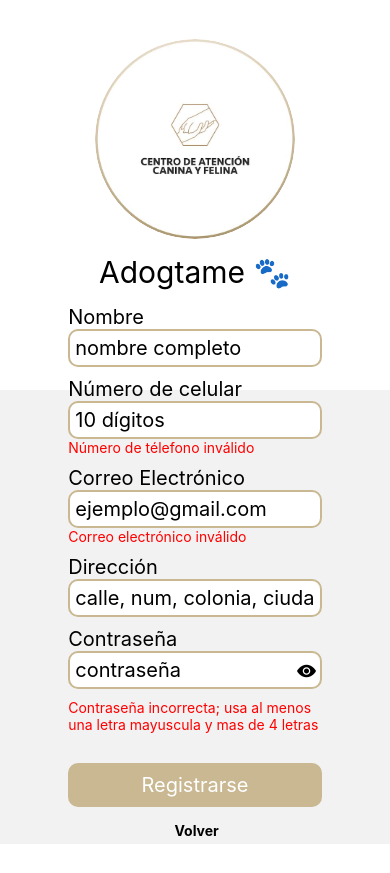
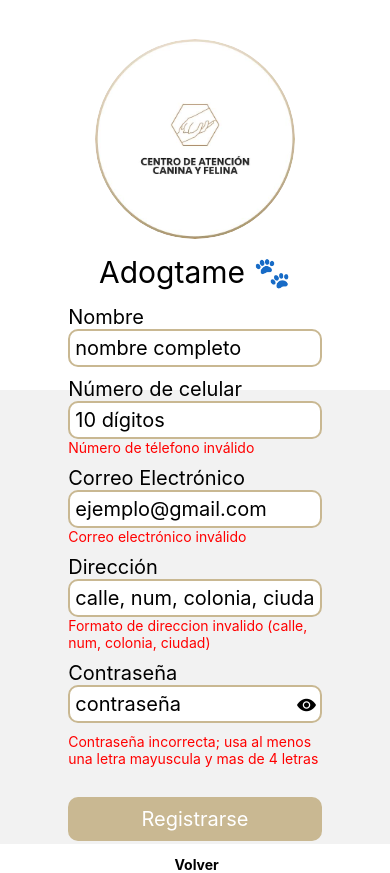
Before and after one commit to netrix4/Adogtame, a React Native app: screen /Register in a window 390 px wide. Before the commit the page ends 844 px from the top, so only its background shows below. Built offline with nearby package versions, Linux system fonts and the light colour scheme.

Commit message:
Refactor registration validations

```diff
--- a/Components/RegisterInputs.tsx
+++ b/Components/RegisterInputs.tsx
@@ -33,10 +33,10 @@ export default function RegisterInputs() {
   const validEmailRegex =
     /^([a-zA-Z]+([0-9]{1,8})?)@((gmail)|(ite)|(hotmail)|(outlook)).((edu).)?(mx|com)$/;
 
-  const validPassRegex = /(?=.*[A-Z]).{4,}/gm;
-  const validCellPhone = /^([0-9]){10,10}$/gm;
+  const validPassRegex = /(?=.*[A-Z]).{4,}/;
+  const validCellPhone = /([0-9]{10,10})+/;
   const validAddress =
-    /^(([a-zA-Z0-9 ]+){0,5}, ?#?[0-9]+), ?([a-zA-Z0-9]+), ?([a-zA-Z0-9]+) ?$/gm;
+    /^(([a-zA-Z0-9 ]+){0,5}), ?(#?[0-9]+), ?([a-zA-Z0-9 ]+), ?(\w+ ?)+$/;
 
   const handleRegister = async () => {
     const isAllOk =
@@ -58,6 +58,7 @@ export default function RegisterInputs() {
           },
         },
       });
+
       if (error) {
         Alert.alert("Error al registrar", error.message);
       } else {
@@ -81,7 +82,7 @@ export default function RegisterInputs() {
     setDireccion(changingAddress);
   };
   const onCellPhoneNumberChange = (changingCell: string) => {
-    if (!/([a-zA-Z])/gm.test(changingCell)) {
+    if (!/[^0-9]/gm.test(changingCell)) {
       setTelefono(changingCell);
     }
   };
@@ -151,6 +152,11 @@ export default function RegisterInputs() {
             value={direccion}
             style={styles.emailInput}
           />
+          <Text style={styles.invalidField}>
+            {validAddress.test(direccion) === false
+              ? "Formato de direccion invalido (calle, num, colonia, ciudad)"
+              : ""}
+          </Text>
         </View>
         <View style={styles.passwordGeneralContainer}>
           <Text style={styles.texts}>Contraseña</Text>
```
Also changed, not shown: Screens/RessetPassword.tsx (+5 -5 lines).
